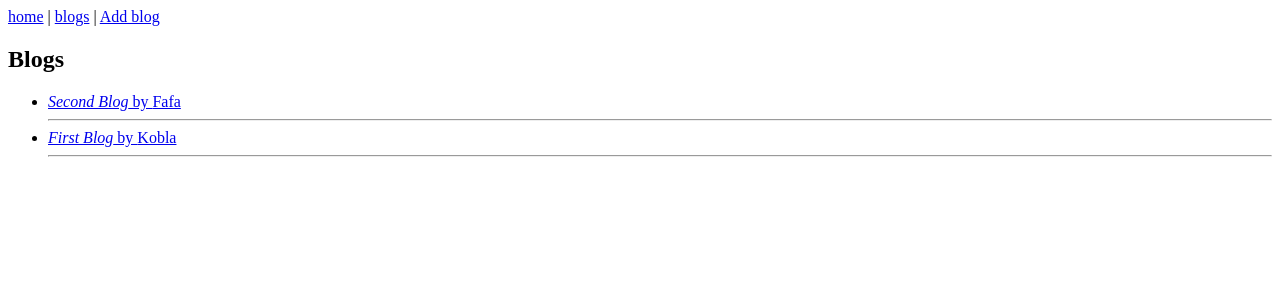
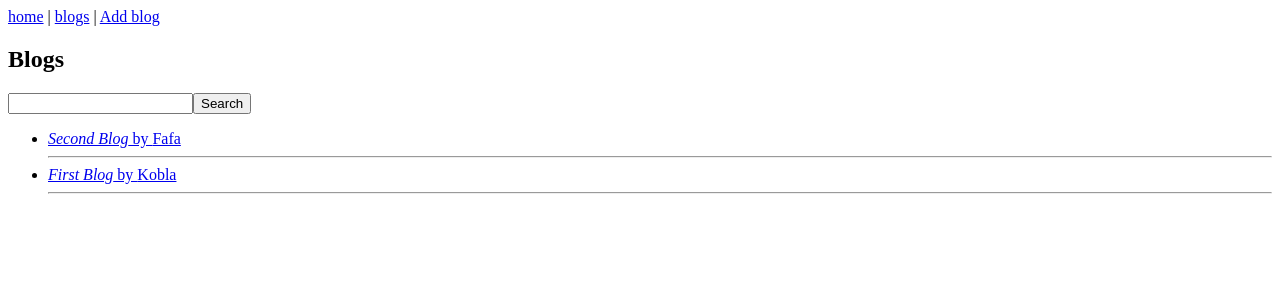
Before and after one commit to KoblaQ/full-stack-open-NextJs, a Next.js app in the folder blogs-app/: page /blogs in a window 1280 px wide. Shown: the top 300 px of the page. Built offline with nearby package versions, Linux system fonts and the light colour scheme.

Commit message:
6. Search

```diff
--- a/blogs-app/app/blogs/page.tsx
+++ b/blogs-app/app/blogs/page.tsx
@@ -1,14 +1,29 @@
 import Link from 'next/link'
 import { getBlogs } from '../services/blogs'
 
-const Blogs = () => {
-  const blogs = getBlogs()
+const Blogs = async ({
+  searchParams,
+}: {
+  searchParams: Promise<{ filter?: string }>
+}) => {
+  const { filter } = await searchParams
+  const allBlogs = getBlogs()
+  const blogsToShow = filter
+    ? allBlogs.filter((blog) =>
+        blog.title.toLowerCase().includes(filter.toLowerCase()),
+      )
+    : allBlogs
 
   return (
     <div>
       <h2>Blogs</h2>
+
+      <form action="/blogs">
+        <input type="text" name="filter" defaultValue={filter ?? ''} />
+        <button type="submit">Search</button>
+      </form>
       <ul>
-        {blogs
+        {blogsToShow
           .sort((firstBlog, secondBlog) => secondBlog.likes - firstBlog.likes)
           .map((blog) => (
             <li key={blog.id}>
```
